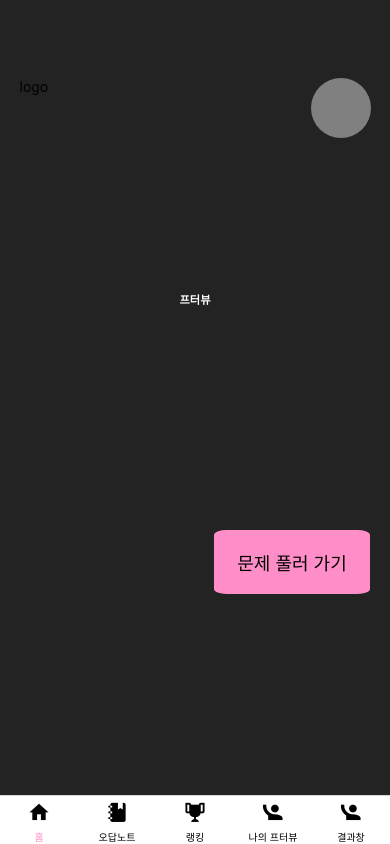
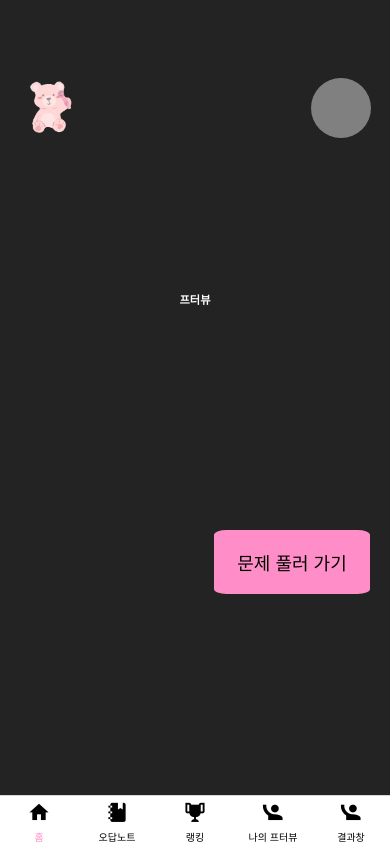
Before and after one commit to Exist95/Front-interview, a React Native app in the folder client/: screen / in a window 390 px wide. Built offline with nearby package versions, Linux system fonts and the light colour scheme.

Commit message:
[FEAT]: 헤더 로고 추가

```diff
--- /dev/null
+++ b/client/pages/Result.tsx
@@ -0,0 +1,8 @@
+import React from "react";
+import { ResultTemp } from "../view/Result";
+
+const Result = () => {
+  return <ResultTemp />;
+};
+
+export default Result;
--- a/client/view/components/Common/Header/index.tsx
+++ b/client/view/components/Common/Header/index.tsx
@@ -1,12 +1,14 @@
 import { useNavigation } from "@react-navigation/native";
-import { Pressable, Text } from "react-native";
+import { Image, Pressable, Text } from "react-native";
 import * as S from "./style";
 
 export const Header = () => {
   const navigation = useNavigation<any>();
   return (
     <S.Container>
-      <Text>logo</Text>
+      <S.Logo
+        source={require("../../../../assets/fterview_icon-removebg-preview.png")}
+      />
       <Pressable
         onPress={() => {
           navigation.navigate("MyPage");
--- a/client/view/components/Common/Header/style.ts
+++ b/client/view/components/Common/Header/style.ts
@@ -1,17 +1,20 @@
 import styled from "styled-components/native";
 
-const Container = styled.View`
+export const Container = styled.View`
   flex: 1;
   flex-direction: row;
   justify-content: space-between;
   width: 100%;
 `;
 
-const Profile = styled.View`
-  width: 60;
-  height: 60;
-  border-radius: 30;
+export const Profile = styled.View`
+  width: 60px;
+  height: 60px;
+  border-radius: 30px;
   background-color: gray;
 `;
 
-export {Container, Profile};
+export const Logo = styled.Image`
+  width: 60px;
+  height: 60px;
+`;
```
